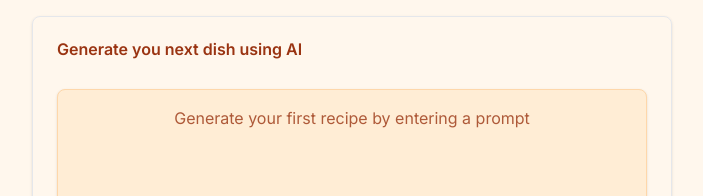
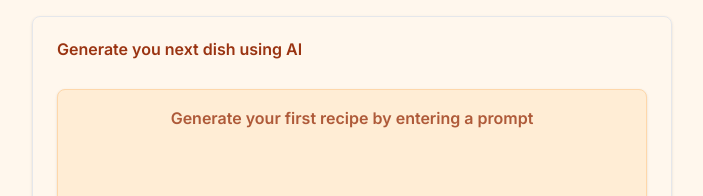
Before and after one commit to fujiwaracj/tanjerin, a Next.js app: page / in a window 1280 px wide. Shown: the top 196 px of the page, without its empty margins (288-991 px from the left). Built offline with nearby package versions, Linux system fonts and the light colour scheme.

Commit message:
Make font semibold

```diff
--- a/app/chat.tsx
+++ b/app/chat.tsx
@@ -28,7 +28,7 @@ export function Chat() {
                         </div>
                         <div className="my-4 min-h-32 overflow-y-auto rounded-lg border border-orange-200 bg-orange-100 p-4 shadow md:max-w-screen-sm">
                             {completion === '' ? (
-                                <div className="text-center text-orange-800/80">
+                                <div className="text-center font-semibold text-orange-800/80">
                                     Generate your first recipe by entering a prompt
                                 </div>
                             ) : (
```
